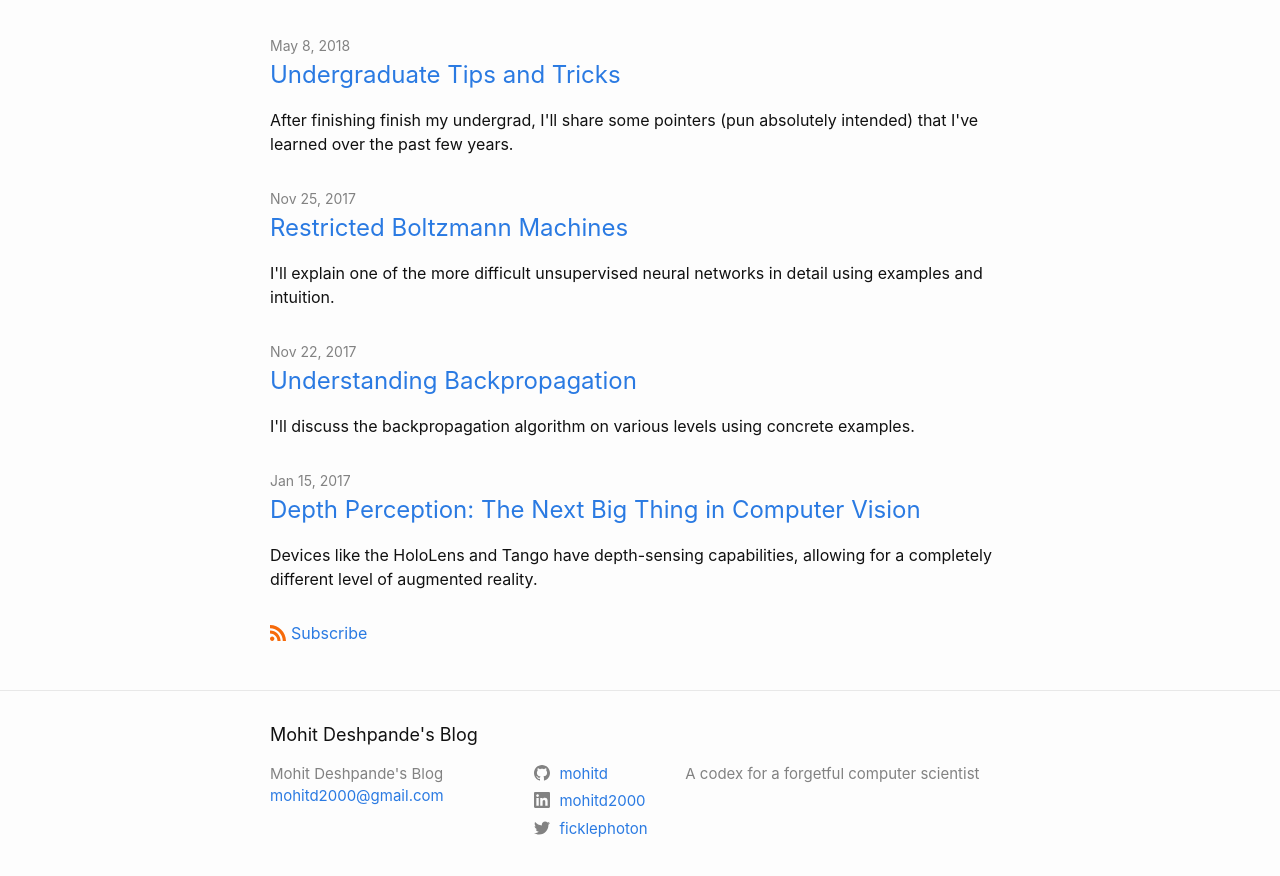
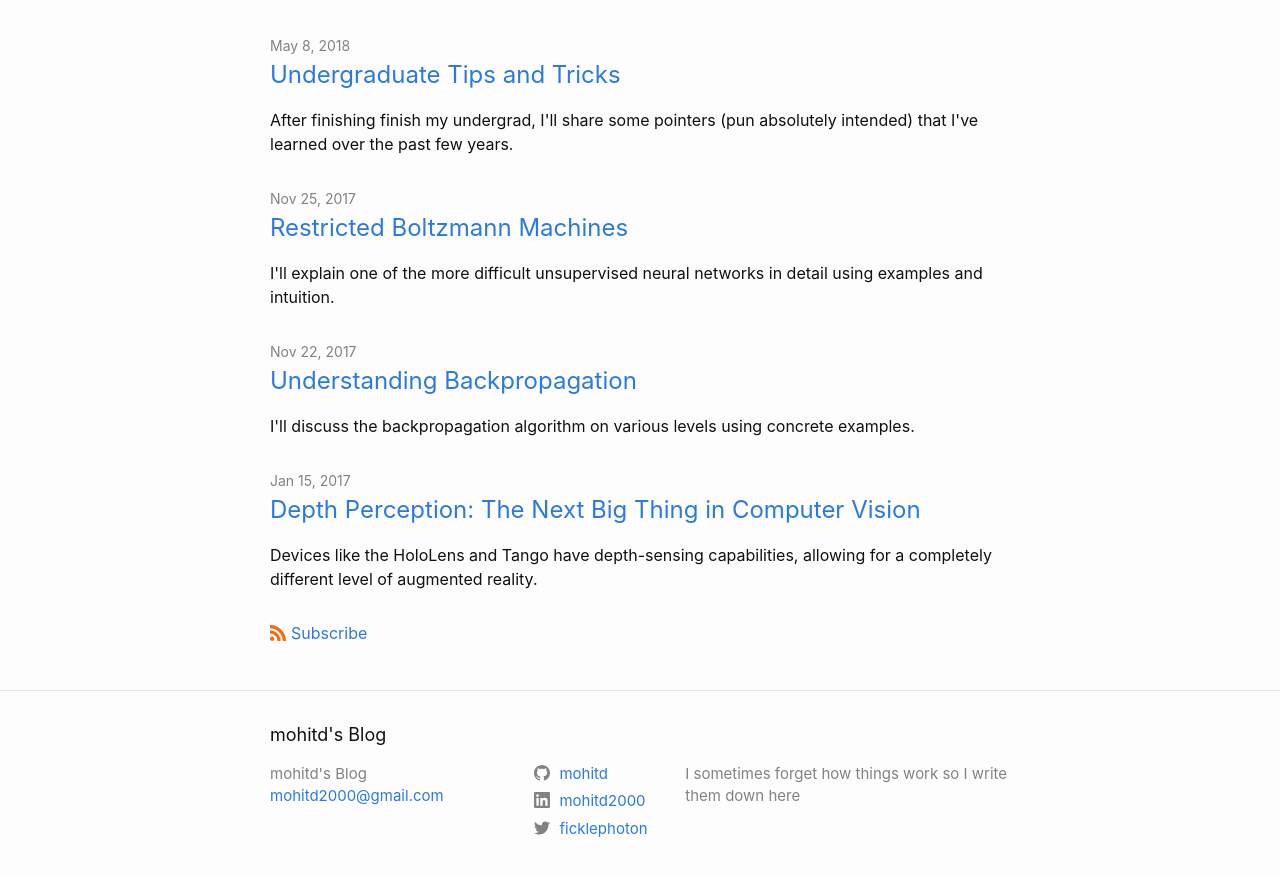
Before and after one commit to mohitd/mohitd.github.io, a Jekyll site: the page built from index.md, in a window 1280 px wide and 900 px high, scrolled down 1574 px. Shown: the top 876 px of the window. Built offline with Jekyll 4.4.1, drawn with Linux system fonts in a browser that asks for light colours; some of the changed text lies outside the part shown.

Commit message:
Updated site info

```diff
--- a/_config.yml
+++ b/_config.yml
@@ -13,10 +13,10 @@
 # you will see them accessed via {{ site.title }}, {{ site.email }}, and so on.
 # You can create any custom variable you would like, and they will be accessible
 # in the templates via {{ site.myvariable }}.
-title: Mohit Deshpande's Blog
+title: mohitd's Blog
 email: mohitd2000@gmail.com
 description: >- # this means to ignore newlines until "baseurl:"
-  A codex for a forgetful computer scientist
+  I sometimes forget how things work so I write them down here
 baseurl: "" # the subpath of your site, e.g. /blog
 url: "" # the base hostname & protocol for your site, e.g. http://example.com
 twitter_username: ficklephoton
@@ -35,6 +35,8 @@ header_pages:
 markdown: kramdown
 theme: minima
 
+permalink: none
+
 plugins:
   - jekyll-seo-tag
 
```
